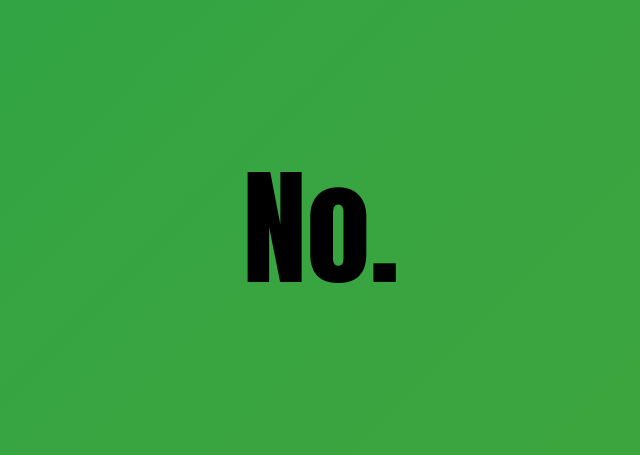
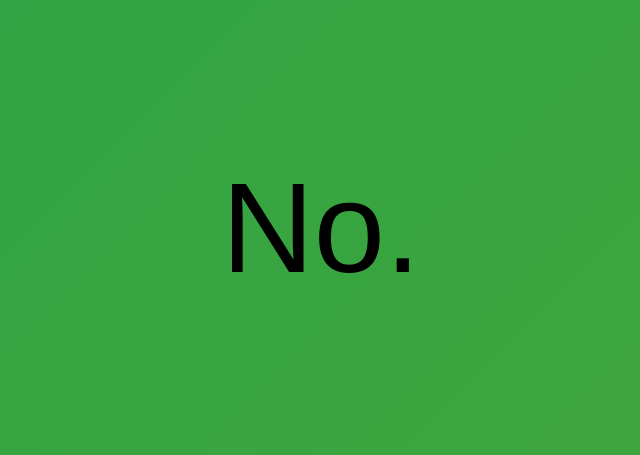
Before and after one commit to diaduckk/JSR3website, a plain HTML site: page index.html in a window 1280 px wide. Shown: the part 173-628 px from the top of the page, without its empty margins (319-959 px from the left). Drawn offline with Linux system fonts and the light colour scheme.

Commit message:
Update styles.css

```diff
--- a/styles.css
+++ b/styles.css
@@ -7,7 +7,7 @@ body {
     background: linear-gradient(135deg, #0ca157, #5da82e);
     background-size: 400% 400%;
     animation: gradientShift 8s ease infinite;
-    font-family: 'Impact', sans-serif;
+    font-family: Arial, Helvetica, sans-serif;
   }
 
 .no {
```
